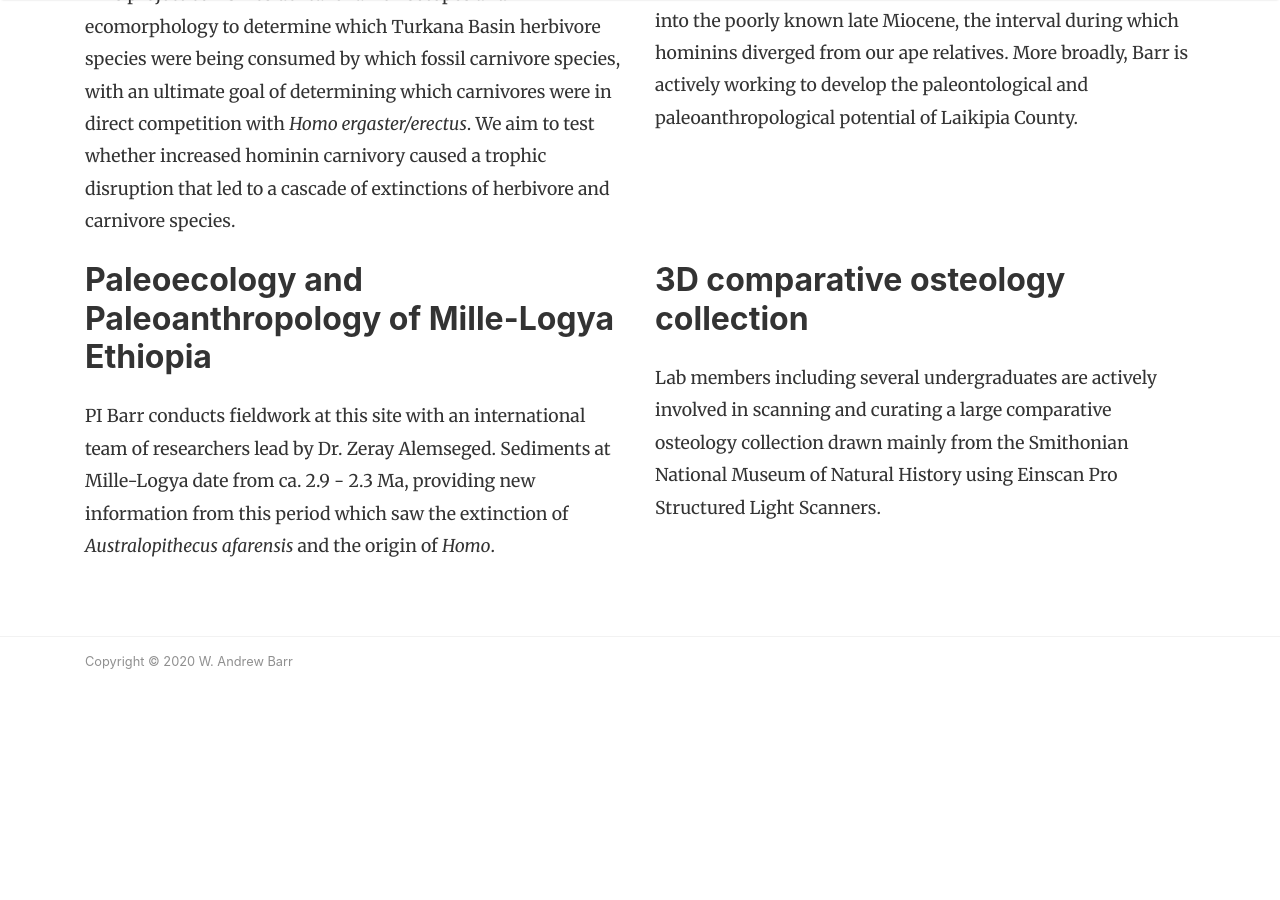
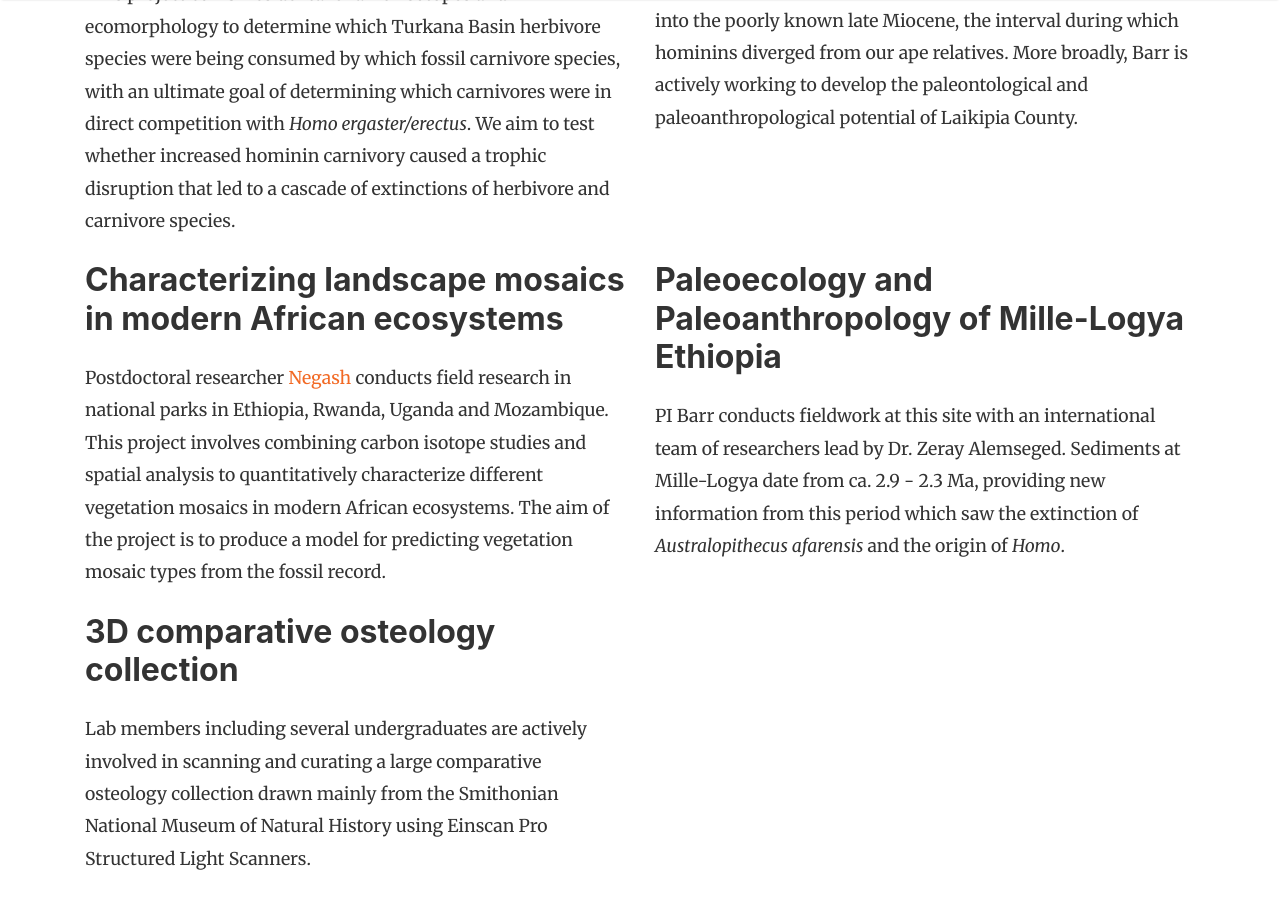
Before and after one commit to wabarr/PAPER, a Jekyll site: the page built from projects.md, in a window 1280 px wide and 900 px high, scrolled down 355 px. Built offline with Jekyll 4.4.1, drawn with Linux system fonts in a browser that asks for light colours; nearby versions of some CDN libraries; comment, search, counter and statistics services are not loaded; before the commit the page ends 1100 px from its top, so only the background shows below that.

Commit message:
add enqu's project

```diff
--- a/_data/projects.yml
+++ b/_data/projects.yml
@@ -3,6 +3,8 @@
   description: This project combines dental enamel isotopes and ecomorphology to determine which Turkana Basin herbivore species were being consumed by which fossil carnivore species, with an ultimate goal of determining which carnivores were in direct competition with <em>Homo ergaster/erectus</em>.  We aim to test whether increased hominin carnivory caused a trophic disruption that led to a cascade of extinctions of herbivore and carnivore species.
 - name: Paleoecology and Paleoanthropology of Laikipia, Kenya
   description: PI Barr directs field research at a probable late Miocene site known as Tumbili Estate. This project provides a new window into the poorly known late Miocene, the interval during which hominins diverged from our ape relatives.  More broadly, Barr is actively working to develop the paleontological and paleoanthropological potential of Laikipia County.
+- name: Characterizing landscape mosaics in modern African ecosystems
+  description: Postdoctoral researcher <a href="/post-docs/">Negash</a> conducts field research in national parks in Ethiopia, Rwanda, Uganda and Mozambique. This project involves combining carbon isotope studies and spatial analysis to quantitatively characterize different vegetation mosaics in modern African ecosystems. The aim of the project is to produce a model for predicting vegetation mosaic types from the fossil record.
 - name: Paleoecology and Paleoanthropology of Mille-Logya Ethiopia
   description: PI Barr conducts fieldwork at this site with an international team of researchers lead by Dr. Zeray Alemseged. Sediments at Mille-Logya date from ca. 2.9 - 2.3 Ma, providing new information from this period which saw the extinction of <em>Australopithecus afarensis</em> and the origin of <em>Homo</em>.
 - name: 3D comparative osteology collection
```
